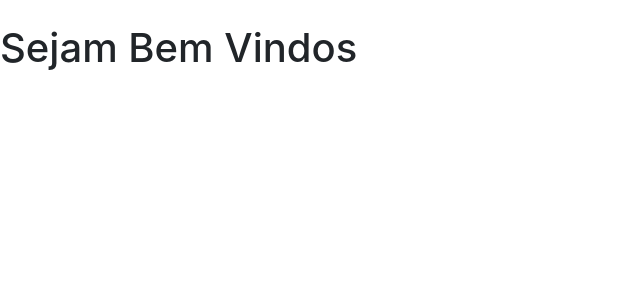
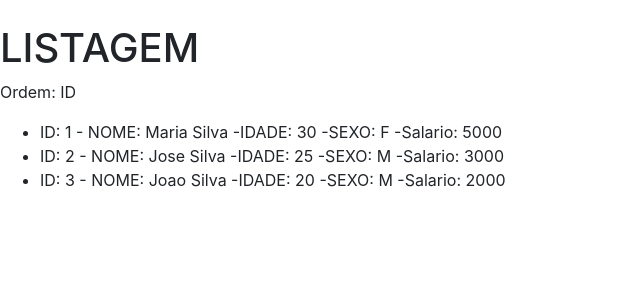
Before and after one commit to vladetec/flask-web-basic, a Flask app: page / in a window 1280 px wide. Shown: the part 56-356 px from the top of the page, without its empty margins (0-640 px from the left). Run offline with Flask 2, Linux system fonts and the light colour scheme; some libraries are stand-ins or nearby versions.

Commit message:
Creating simple listing

```diff
--- a/app/controller/default.py
+++ b/app/controller/default.py
@@ -3,6 +3,11 @@ from app import app, db
 from app.model.entities import Pessoa
 
 @app.route('/')
-@app.route('/home')
-def home():
-	return render_template('home.html')
+@app.route('/listagem')
+def listagem():
+	lista_pessoas = [
+		{'id': 1, 'nome': "Maria Silva", 'idade': 30, 'sexo': 'F', 'salario': 5000},
+		{'id': 2, 'nome': "Jose Silva", 'idade': 25, 'sexo': 'M', 'salario': 3000},
+		{'id': 3, 'nome': "Joao Silva", 'idade': 20, 'sexo': 'M', 'salario': 2000}
+	]
+	return render_template('home.html', pessoas=lista_pessoas, ordem='ID' )
--- a/app/templates/home.html
+++ b/app/templates/home.html
@@ -10,7 +10,7 @@
 	<meta http-equiv='cache-control' content='no-cache'>
 	<meta http-equiv='expires' content='0'>
 	<meta http-equiv='pragma' content='no-cache'>
-	<title>Tela-Boas-Vindas </title>
+	<title>Listagem</title>
 
 	<script src="https://cdnjs.cloudflare.com/ajax/libs/jspdf/1.4.1/jspdf.debug.js"
 	integrity="sha384-THVO/sM0mFD9h7dfSndI6TS0PgAGavwKvB5hAxRRvc0o9cPLohB0wb/PTA7LdUHs"
@@ -31,6 +31,14 @@
 		</ul>
 	</nav>
 	<br>
-	<h1>Sejam Bem Vindos </h1>
+	<h1>LISTAGEM</h1>
+	<p>Ordem: {{ordem}}</p>
+	<ul>
+		{% for pessoa in pessoas %}
+			<li>ID: {{pessoa.id}} - NOME: {{pessoa.nome}} -IDADE: {{pessoa.idade}} -SEXO: {{pessoa.sexo}} -Salario: {{pessoa.salario}}</li>
+
+		{% endfor %}
+	</ul>
+
 </body>
 </html>
```
